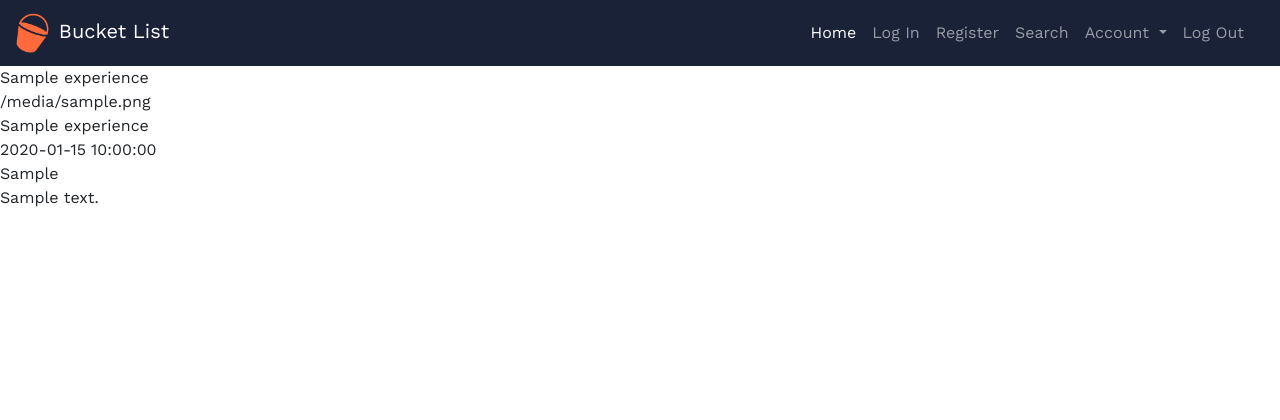
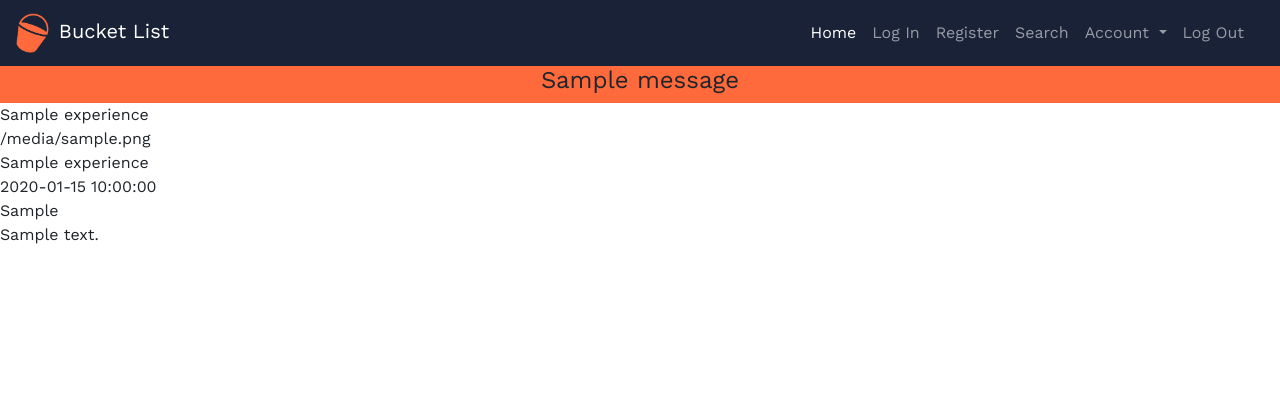
Before and after one commit to Callymags/ms3-BucketList, a Flask app: page / in a window 1280 px wide. Shown: the top 420 px of the page. Run offline with Flask 2, Linux system fonts and the light colour scheme; one stand-in notice (Sample message) is shown; a database or web service that is not in the repository returns one stand-in record (values such as "Sample title").

Commit message:
feat: Add flash messages with custom styling to base template

```diff
--- a/static/css/style.css
+++ b/static/css/style.css
@@ -14,6 +14,17 @@ body {
     display: flex;
     flex-direction: column;
 }
+
+#flash-section {
+    overflow-x: hidden;
+}
+
+.flashes {
+    line-height: 3;
+    background-color: #ff6a3d;
+    width: 100%;
+}
+
 /* -----------------NAVBAR----------------- */
 .nav-style {
     background-color: #1a2238;
--- a/templates/base.html
+++ b/templates/base.html
@@ -6,7 +6,7 @@
     <meta http-equiv="X-UA-Compatible" content="IE=edge">
     <meta name="viewport" content="width=device-width, initial-scale=1.0">
     <link rel="stylesheet" href="https://use.fontawesome.com/releases/v5.15.4/css/all.css"
-    integrity="sha384-DyZ88mC6Up2uqS4h/KRgHuoeGwBcD4Ng9SiP4dIRy0EXTlnuz47vAwmeGwVChigm" crossorigin="anonymous">
+        integrity="sha384-DyZ88mC6Up2uqS4h/KRgHuoeGwBcD4Ng9SiP4dIRy0EXTlnuz47vAwmeGwVChigm" crossorigin="anonymous">
     <link href="https://cdn.jsdelivr.net/npm/bootstrap@5.1.1/dist/css/bootstrap.min.css" rel="stylesheet"
         integrity="sha384-F3w7mX95PdgyTmZZMECAngseQB83DfGTowi0iMjiWaeVhAn4FJkqJByhZMI3AhiU" crossorigin="anonymous"
         type="text/css">
@@ -25,7 +25,7 @@
             <div class="container-fluid">
                 <a class="navbar-brand" href="{{ url_for('get_index') }}">
                     <img src="/static/images/ms3-bucket-brand.png" alt="" width="40" height="40"
-                    class="d-inline-block align-text-middle">
+                        class="d-inline-block align-text-middle">
                     <span class="site-name">Bucket List</span>
                 </a>
                 <button class="navbar-toggler" type="button" data-bs-toggle="offcanvas"
@@ -35,7 +35,8 @@
                 <div class="offcanvas offcanvas-end" tabindex="-1" id="offcanvasNavbar"
                     aria-labelledby="offcanvasNavbarLabel">
                     <div class="offcanvas-header">
-                        <span><img src="/static/images/ms3-bucket-brand.png" alt="" width="40" height="40" class="d-inline-block align-text-top"></span>
+                        <span><img src="/static/images/ms3-bucket-brand.png" alt="" width="40" height="40"
+                                class="d-inline-block align-text-top"></span>
                         <h5 class="offcanvas-title" id="offcanvasNavbarLabel">
                             Bucket List
                         </h5>
@@ -47,7 +48,8 @@
                     <div class="offcanvas-body">
                         <ul class="navbar-nav justify-content-end flex-grow-1 pe-3">
                             <li class="nav-item">
-                                <a class="nav-link active" aria-current="page" href="{{ url_for('get_index') }}">Home</a>
+                                <a class="nav-link active" aria-current="page"
+                                    href="{{ url_for('get_index') }}">Home</a>
                             </li>
                             <li class="nav-item">
                                 <a class="nav-link" href="#">Log In</a>
@@ -78,6 +80,20 @@
         </nav>
     </header>
 
+    <section id="flash-section">
+        <!-- Flash messages -->
+        {% with messages = get_flashed_messages() %}
+            {% if messages %}
+                {% for message in messages %}
+                <div class="row">
+                    <div class="col-12 flashes">
+                        <h4 class="text-center">{{ message }}</h4>
+                    </div>
+                </div>
+                {% endfor %}
+            {% endif %}
+        {% endwith %}
+    </section>
     {% block content %}
     {% endblock %}
 
```
Also changed, not shown: authentication.py (+17 -12 lines).
